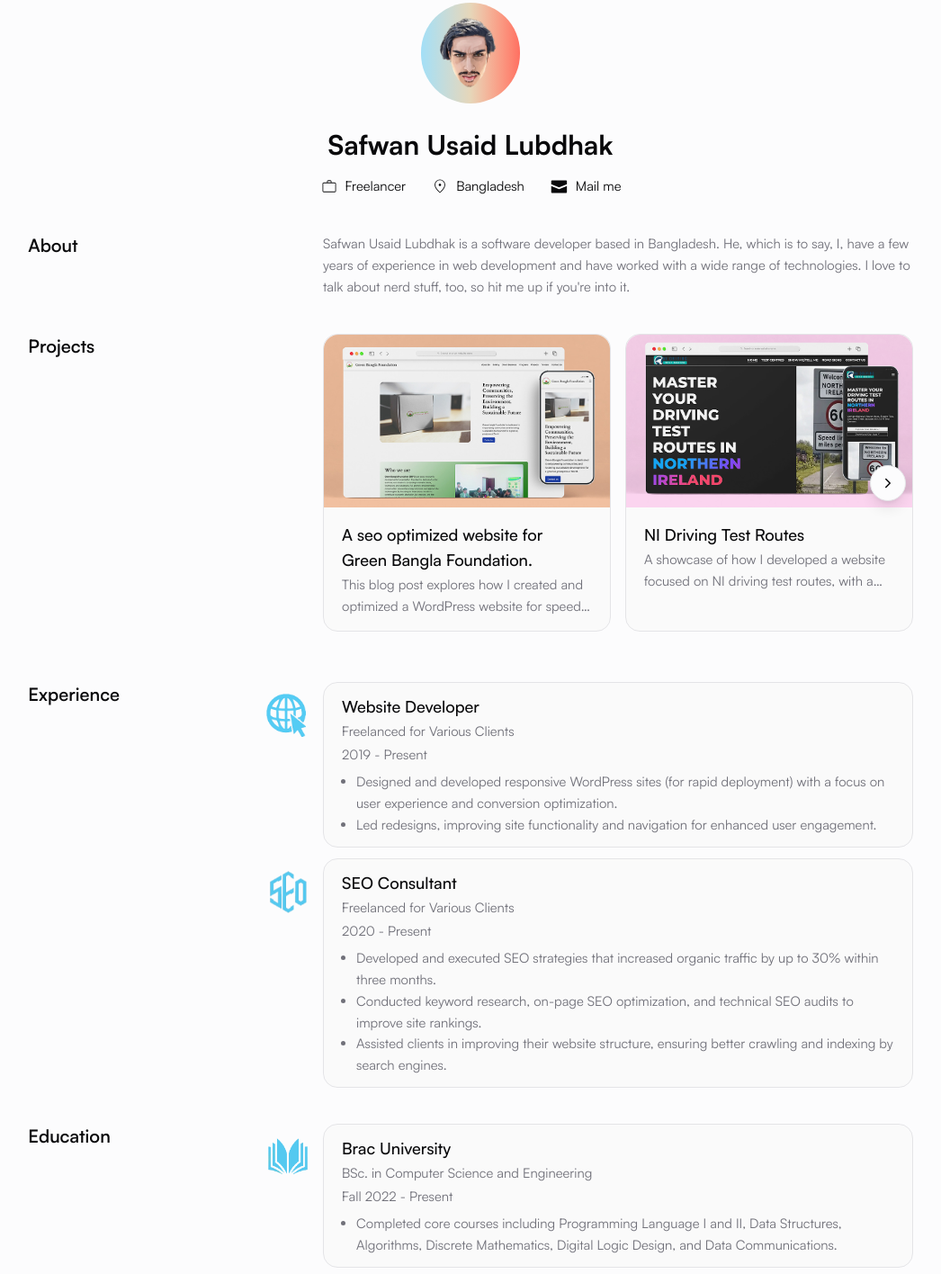
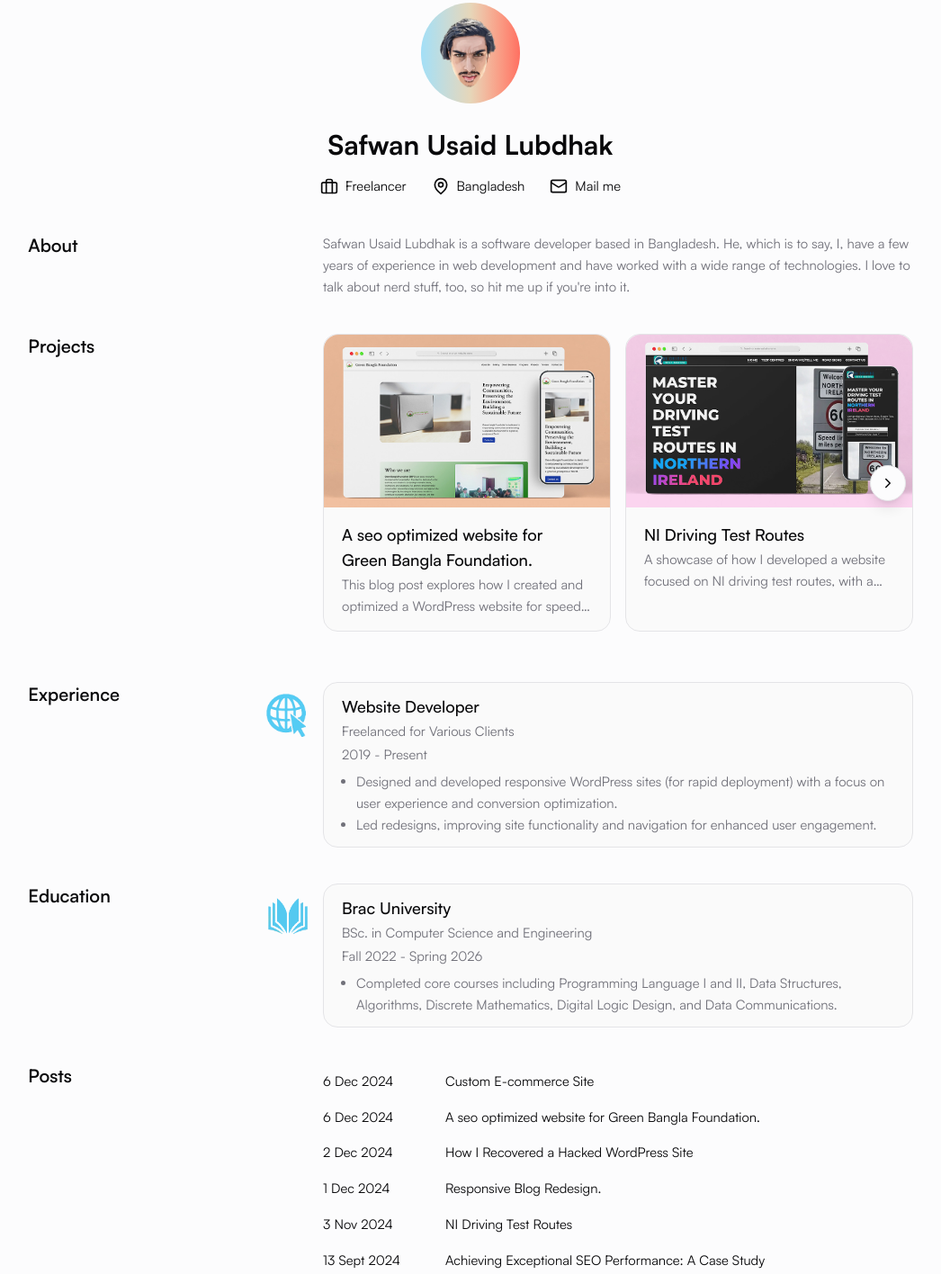
Before and after one commit to lubdhak7414/lubdhak7414.github.io, an Astro site: page / in a window 1280 px wide. Shown: the part 121-1537 px from the top of the page at 90% size, without its empty margins (117-1163 px from the left). Built offline with nearby package versions, Linux system fonts and the light colour scheme; Astro itself is replaced by a stand-in of ours.

Commit message:
Remove SEO Consultant section, update education date, dynamic copyright year, consistent Lucide icons
- Remove SEO Consultant card from Experience
- Education: Fall 2022 - Present → Fall 2022 - Spring 2026
- Footer copyright uses new Date().getFullYear() instead of hardcoded 2024
- Replace all three label icons (Freelancer, Bangladesh, Mail) with
  stroke-based Lucide icons for uniform weight

```diff
--- a/src/components/layout/Footer.astro
+++ b/src/components/layout/Footer.astro
@@ -8,7 +8,7 @@
 			class='flex flex-col items-center gap-y-3 sm:flex sm:flex-row sm:items-center sm:justify-between sm:gap-y-0'
 		>
 			<div class='flex gap-x-4 text-sm'>
-				<p class=''>© 2024 Safwan Usaid Lubdhak. All rights reserved.</p>
+				<p class=''>© {new Date().getFullYear()} Safwan Usaid Lubdhak. All rights reserved.</p>
 			</div>
 
 			<div class='flex items-center justify-between'>
--- a/src/pages/index.astro
+++ b/src/pages/index.astro
@@ -49,39 +49,18 @@ const projectPosts = allPosts
 				<h1 class='text-3xl font-bold'>Safwan Usaid Lubdhak</h1>
 				<div class='flex flex-wrap justify-center gap-x-7 gap-y-3'>
 					<Label title='Freelancer'>
-						<svg xmlns='http://www.w3.org/2000/svg' viewBox='0 0 24 24' class='h-5 w-5' slot='icon'
-							><path
-								fill='currentColor'
-								d='M4.615 20q-.69 0-1.152-.462Q3 19.075 3 18.385v-9.77q0-.69.463-1.152Q3.925 7 4.615 7H9V5.615q0-.69.463-1.152Q9.925 4 10.615 4h2.77q.69 0 1.153.463q.462.462.462 1.152V7h4.385q.69 0 1.152.463q.463.462.463 1.152v9.77q0 .69-.462 1.152q-.463.463-1.153.463zm0-1h14.77q.23 0 .423-.192q.192-.193.192-.423v-9.77q0-.23-.192-.423Q19.615 8 19.385 8H4.615q-.23 0-.423.192Q4 8.385 4 8.615v9.77q0 .23.192.423q.193.192.423.192M10 7h4V5.615q0-.23-.192-.423Q13.615 5 13.385 5h-2.77q-.23 0-.423.192q-.192.193-.192.423zM4 19V8z'
-							></path></svg
+						<svg xmlns='http://www.w3.org/2000/svg' viewBox='0 0 24 24' class='h-5 w-5' slot='icon' fill='none' stroke='currentColor' stroke-width='2' stroke-linecap='round' stroke-linejoin='round'
+							><rect width='20' height='14' x='2' y='7' rx='2' ry='2' /><path d='M16 21V5a2 2 0 0 0-2-2h-4a2 2 0 0 0-2 2v16' /></svg
 						>
 					</Label>
 					<Label title='Bangladesh'>
-						<svg xmlns='http://www.w3.org/2000/svg' viewBox='0 0 24 24' class='h-5 w-5' slot='icon'
-							><path
-								fill='currentColor'
-								d='M12.003 11.73q.668 0 1.14-.475q.472-.475.472-1.143t-.475-1.14q-.476-.472-1.143-.472t-1.14.476q-.472.475-.472 1.143t.475 1.14q.476.472 1.143.472M12 19.677q2.82-2.454 4.458-4.991q1.638-2.538 1.638-4.39q0-2.744-1.737-4.53T12 3.981q-2.621 0-4.359 1.785t-1.737 4.53q0 1.852 1.638 4.39q1.639 2.537 4.458 4.99m0 1.343q-3.525-3.117-5.31-5.814q-1.786-2.697-1.786-4.909q0-3.173 2.066-5.234Q9.037 3 12 3t5.03 2.062q2.066 2.061 2.066 5.234q0 2.212-1.785 4.909q-1.786 2.697-5.311 5.814m0-10.904'
-							></path></svg
+						<svg xmlns='http://www.w3.org/2000/svg' viewBox='0 0 24 24' class='h-5 w-5' slot='icon' fill='none' stroke='currentColor' stroke-width='2' stroke-linecap='round' stroke-linejoin='round'
+							><path d='M20 10c0 6-8 12-8 12s-8-6-8-12a8 8 0 0 1 16 0Z' /><circle cx='12' cy='10' r='3' /></svg
 						>
 					</Label>
 					<Label title='Mail me' as='a' href='mailto:hello@saf1.me' target='_blank'>
-						<svg
-							fill='currentColor'
-							width='1.42em'
-							height='1.42em'
-							viewBox='0 0 24.00 24.00'
-							slot='icon'
-							xmlns='http://www.w3.org/2000/svg'
-							><g id='SVGRepo_bgCarrier' stroke-width='0'></g><g
-								id='SVGRepo_tracerCarrier'
-								stroke-linecap='round'
-								stroke-linejoin='round'
-								stroke='currentColor'
-								stroke-width='0.144'></g><g id='SVGRepo_iconCarrier'
-								><path
-									d='M22,5V9L12,13,2,9V5A1,1,0,0,1,3,4H21A1,1,0,0,1,22,5ZM2,11.154V19a1,1,0,0,0,1,1H21a1,1,0,0,0,1-1V11.154l-10,4Z'
-								></path></g
-							></svg
+						<svg xmlns='http://www.w3.org/2000/svg' viewBox='0 0 24 24' class='h-5 w-5' slot='icon' fill='none' stroke='currentColor' stroke-width='2' stroke-linecap='round' stroke-linejoin='round'
+							><rect width='20' height='16' x='2' y='4' rx='2' /><path d='m22 7-8.97 5.7a1.94 1.94 0 0 1-2.06 0L2 7' /></svg
 						>
 					</Label>
 				</div>
@@ -145,36 +124,13 @@ const projectPosts = allPosts
 					</li>
 				</ul>
 			</Card>
-			<Card
-				heading='SEO Consultant'
-				subheading='Freelanced for Various Clients'
-				date='2020 - Present'
-				imagePath='/src/assets/seo_logo3.png'
-				altText='SEO Consultant'
-				imageClass='h-12 w-auto md:-left-16'
-			>
-				<ul class='ml-4 list-disc text-muted-foreground'>
-					<li>
-						Developed and executed SEO strategies that increased organic traffic by up to 30% within
-						three months.
-					</li>
-					<li>
-						Conducted keyword research, on-page SEO optimization, and technical SEO audits to
-						improve site rankings.
-					</li>
-					<li>
-						Assisted clients in improving their website structure, ensuring better crawling and
-						indexing by search engines.
-					</li>
-				</ul>
-			</Card>
 		</Section>
 
 		<Section title='Education'>
 			<Card
 				heading='Brac University'
 				subheading='BSc. in Computer Science and Engineering'
-				date='Fall 2022 - Present'
+				date='Fall 2022 - Spring 2026'
 				imagePath='/src/assets/edu_logo.png'
 				altText='Brac University'
 				imageClass='h-12 w-auto md:-left-16'
```
